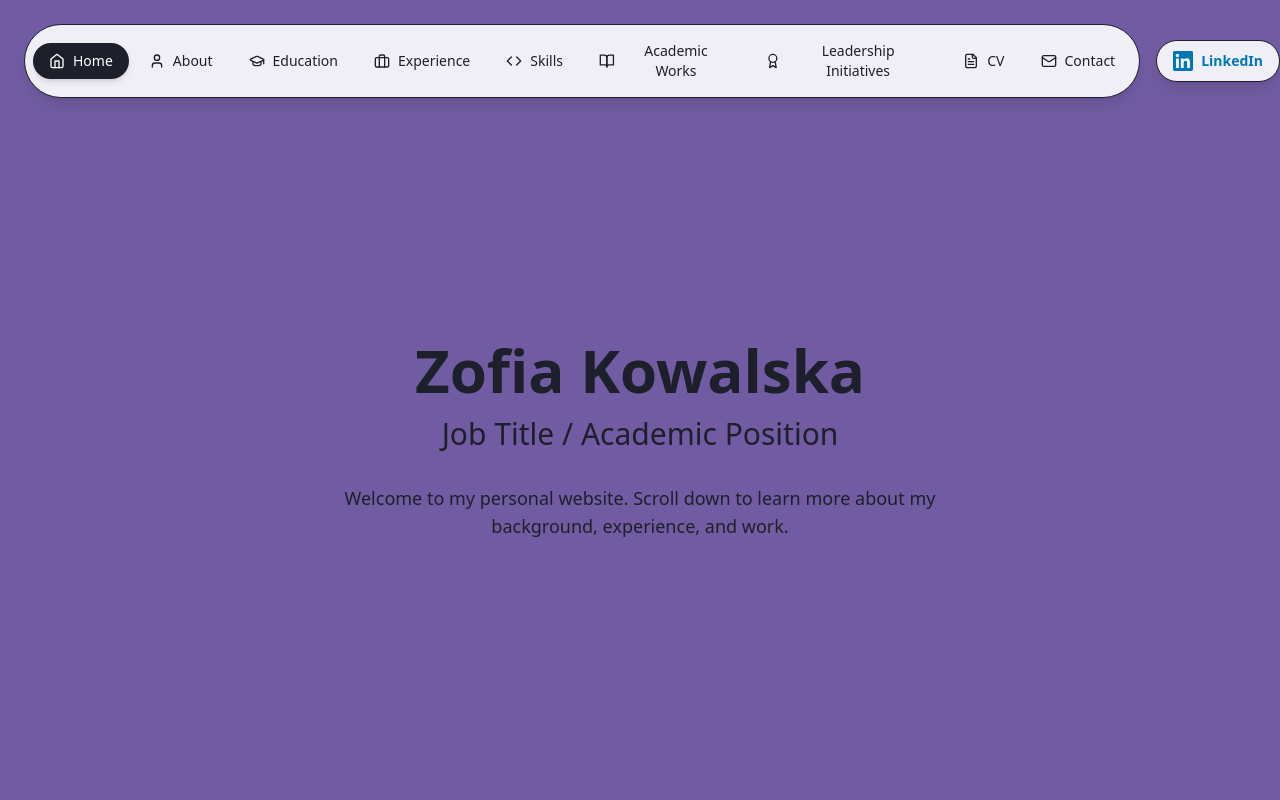
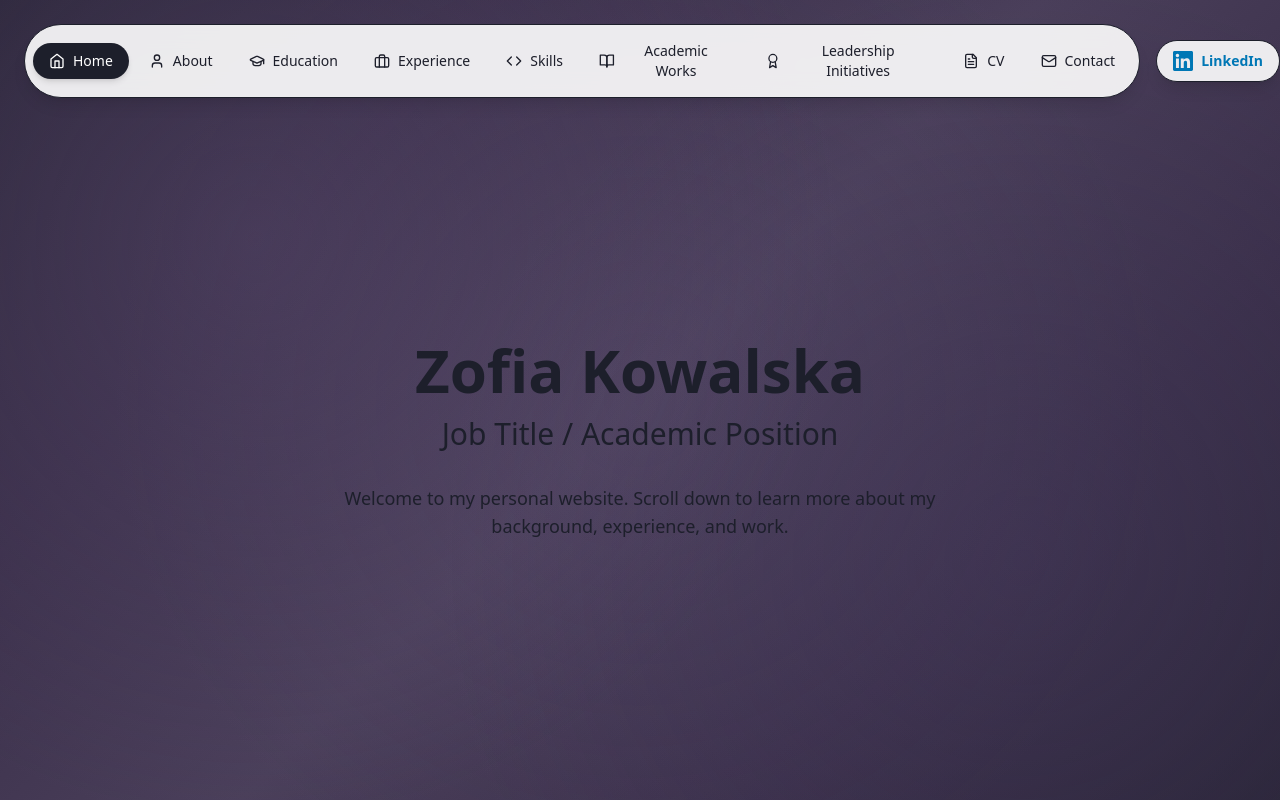
Before and after one commit to zofiakowalska/PersonalWeb, a React (Vite) app: page / in a window 1280 px wide. Shown: the top 800 px of the page. Built offline with nearby package versions, Linux system fonts and the light colour scheme.

Commit message:
Add modern 3D gradient background with darker gray-purple tones

```diff
--- a/src/App.jsx
+++ b/src/App.jsx
@@ -48,7 +48,15 @@ export default function PersonalWebsite() {
   };
 
   return (
-    <div className="min-h-screen" style={{ backgroundColor: '#715ca3' }}>
+    <div className="min-h-screen" style={{
+      background: `
+        radial-gradient(circle at 20% 30%, rgba(90, 75, 110, 0.4) 0%, transparent 50%),
+        radial-gradient(circle at 80% 70%, rgba(70, 60, 95, 0.3) 0%, transparent 50%),
+        radial-gradient(circle at 50% 50%, rgba(100, 85, 120, 0.2) 0%, transparent 70%),
+        linear-gradient(135deg, #2a2538 0%, #3a2f4a 25%, #4a3f5a 50%, #3a2f4a 75%, #2a2538 100%)
+      `,
+      backgroundAttachment: 'fixed'
+    }}>
       {/* Floating Navigation */}
       <nav className="fixed top-6 left-6 z-50 flex items-center gap-4">
         <div className="bg-white/90 backdrop-blur-md rounded-full shadow-lg px-2 py-2 flex items-center gap-1" style={{ border: '1px solid #1d1f2b' }}>
```
